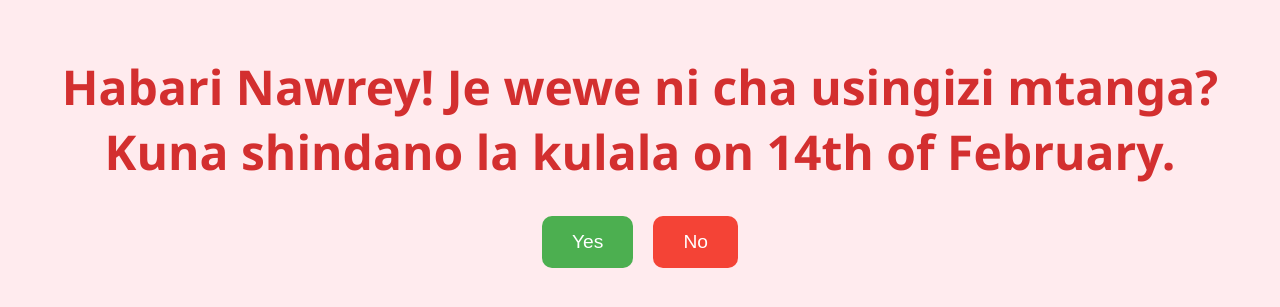
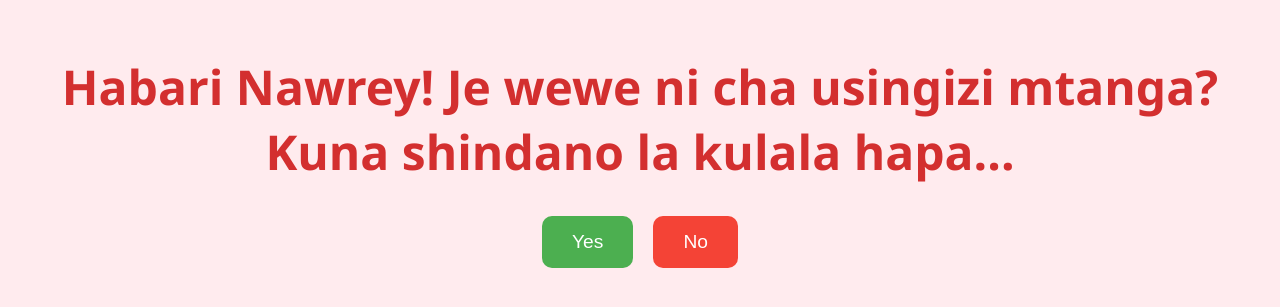
Before and after one commit to emmanuelphyson/Nawal, a plain HTML site: page index.html in a window 1280 px wide. Shown: the part 361-668 px from the top of the page. Drawn offline with Linux system fonts and the light colour scheme.

Commit message:
Update index.html

```diff
--- a/index.html
+++ b/index.html
@@ -68,7 +68,7 @@
         <div class="gif-container">
             <img src="https://media1.giphy.com/media/v1.Y2lkPTc5MGI3NjExbWx2ZTdmdmJyNHA5dHlsNWRqam16c2ExMWMzangycWZqazU2amU5biZlcD12MV9pbnRlcm5hbF9naWZfYnlfaWQmY3Q9Zw/39f0oeoQTR7Uc/giphy.gif" alt="Sleeping beauty">
         </div>
-        <h1 id="question">Habari Nawrey! Je wewe ni cha usingizi mtanga? Kuna shindano la kulala on 14th of February.</h1>
+        <h1 id="question">Habari Nawrey! Je wewe ni cha usingizi mtanga? Kuna shindano la kulala hapa...</h1>
         <div class="buttons">
             <button id="yesBtn">Yes</button>
             <button id="noBtn">No</button>
```
